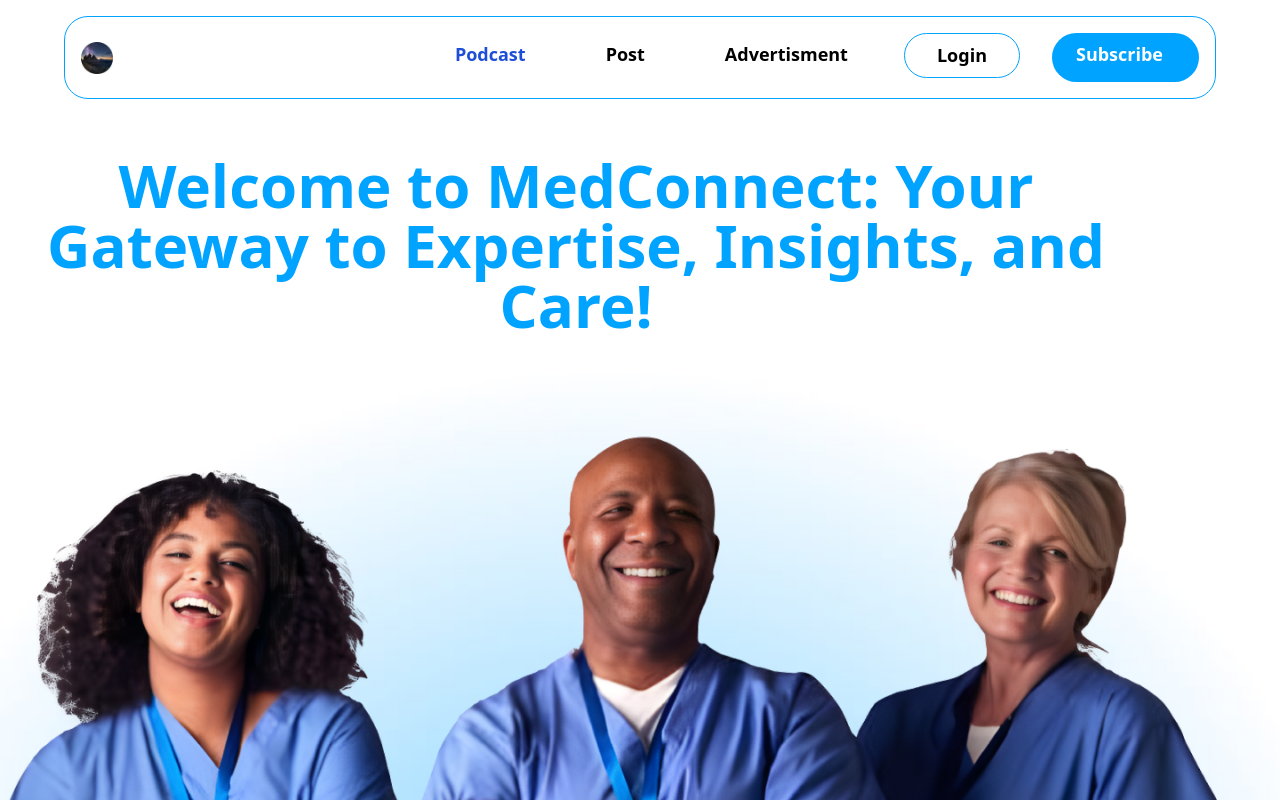
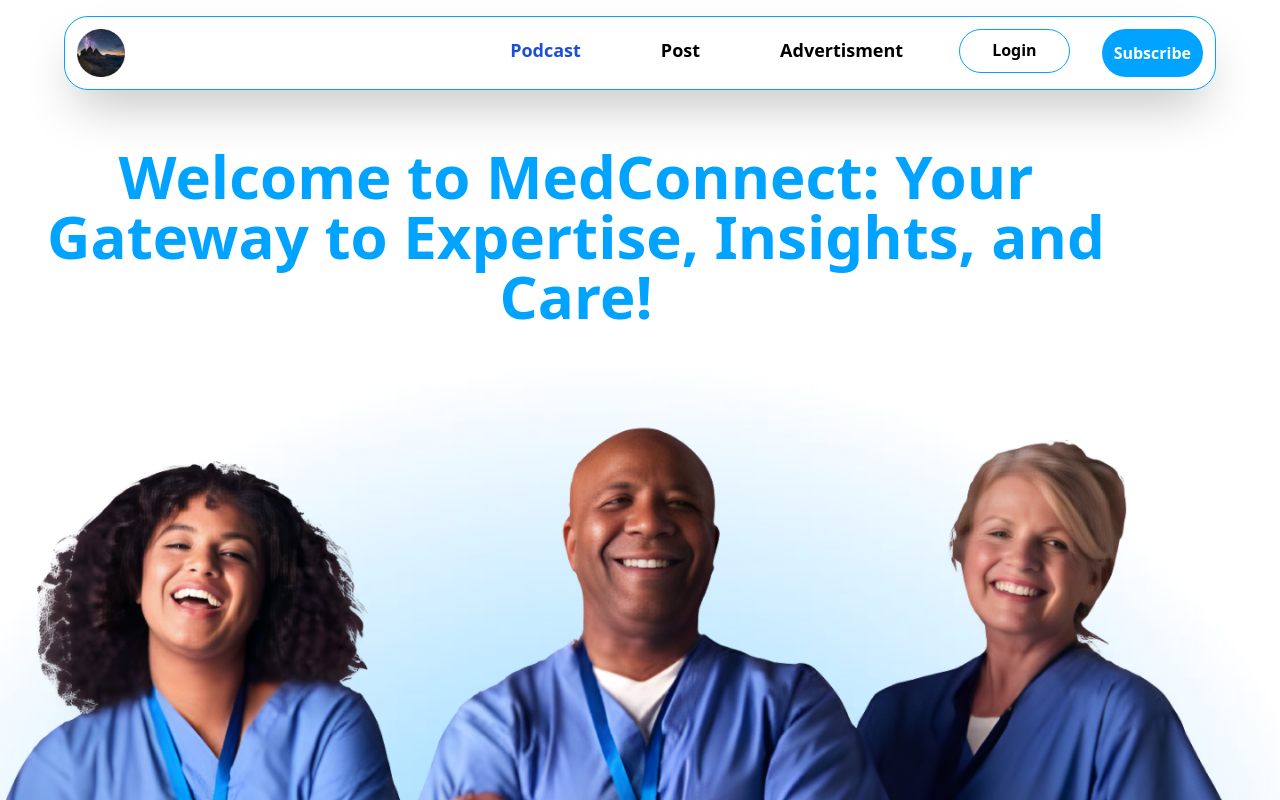
Before and after one commit to adnan4k/Hakim_web, a React (Create React App) app in the folder client/: page / in a window 1280 px wide. Shown: the top 800 px of the page. Built offline with nearby package versions, Linux system fonts and the light colour scheme.

Commit message:
another customization of navbar

```diff
--- a/client/src/components/Navbar.jsx
+++ b/client/src/components/Navbar.jsx
@@ -4,12 +4,12 @@ function Navbar() {
   return (
     <div className="">
       <nav className="width-[90%]  border-gray-200 dark:bg-gray-900">
-        <div className="max-w-[90%] my-4 border border-[#00A3FF] bg-white rounded-3xl flex flex-wrap items-center justify-between mx-auto p-4">
+        <div className="max-w-[90%] my-4 shadow-2xl border border-[#00A3FF] bg-white rounded-3xl flex flex-wrap items-center justify-between mx-auto p-3">
           <a
             href="/"
             className="flex items-center space-x-3 rtl:space-x-reverse"
           >
-            <img src="/images/logo.png" className="h-8" alt="hakim Logo" />
+            <img src="/images/logo.png" className="h-12" alt="hakim Logo" />
             {/* <span className="self-center text-2xl font-semibold whitespace-nowrap dark:text-white">
               Flowbite
             </span> */}
@@ -39,7 +39,7 @@ function Navbar() {
             </svg>
           </button>
           <div className="hidden w-full md:block text-[18px] md:w-auto" id="navbar-default">
-            <ul className="font-medium  flex flex-col p-4 md:p-0 mt-4 border border-gray-100 rounded-lg md:flex-row md:space-x-8 rtl:space-x-reverse md:mt-0 md:border-0 md:bg-[] dark:bg-gray-800 md:dark:bg-gray-900 dark:border-gray-700">
+            <ul className="font-medium   flex flex-col p-4 md:p-0 mt-4 border border-gray-100 rounded-lg md:flex-row md:space-x-8 rtl:space-x-reverse md:mt-0 md:border-0 md:bg-[] dark:bg-gray-800 md:dark:bg-gray-900 dark:border-gray-700">
               <li>
                 <a
                   href="/"
@@ -68,15 +68,15 @@ function Navbar() {
               <li className=" px-8 rounded-full py-2 border border-[#00A3FF] mb-1">
                 <a
                   href="/"
-                  className="block text-[18px] py-2 text-[#00A3FF]] rounded-full font-bold  hover:bg-gray-100 md:hover:bg-transparent md:border-0 md:hover:text-blue-700 md:p-0 dark:text-white md:dark:hover:text-blue-500 dark:hover:bg-gray-700 dark:hover:text-white md:dark:hover:bg-transparent"
+                  className="block text-[16px] py-2 text-[#00A3FF]] rounded-full font-bold  hover:bg-gray-100 md:hover:bg-transparent md:border-0 md:hover:text-blue-700 md:p-0 dark:text-white md:dark:hover:text-blue-500 dark:hover:bg-gray-700 dark:hover:text-white md:dark:hover:bg-transparent"
                 >
                   Login
                 </a>
               </li>
-              <li className="px-6 rounded-full py-2 bg-[#00A3FF]">
+              <li className="px-3 rounded-full text-center bg-[#00A3FF]">
                 <a
                   href="/"
-                  className="block text-[18px] py-2 px-3 mr-3 text-white font-bold rounded hover:bg-gray-100 md:hover:bg-transparent md:border-0 md:hover:text-blue-700 md:p-0 dark:text-white md:dark:hover:text-blue-500 dark:hover:bg-gray-700 dark:hover:text-white md:dark:hover:bg-transparent"
+                  className="block text-[16px] my-3 py-2 px-3  text-white font-bold rounded hover:bg-gray-100 md:hover:bg-transparent md:border-0 md:hover:text-blue-700 md:p-0 dark:text-white md:dark:hover:text-blue-500 dark:hover:bg-gray-700 dark:hover:text-white md:dark:hover:bg-transparent"
                 >
                   Subscribe
                 </a>
```
Also changed, not shown: 2 other files (tests, documents, lock files or other folders).
